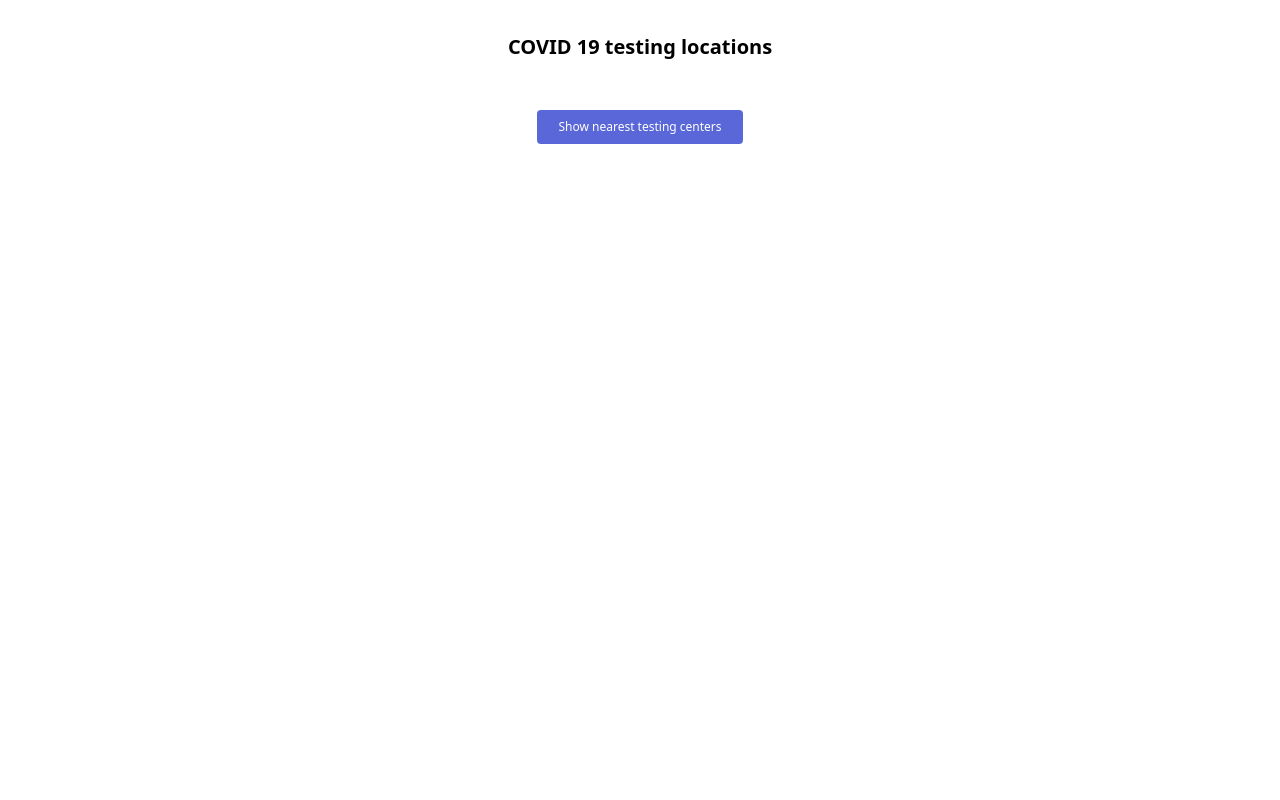
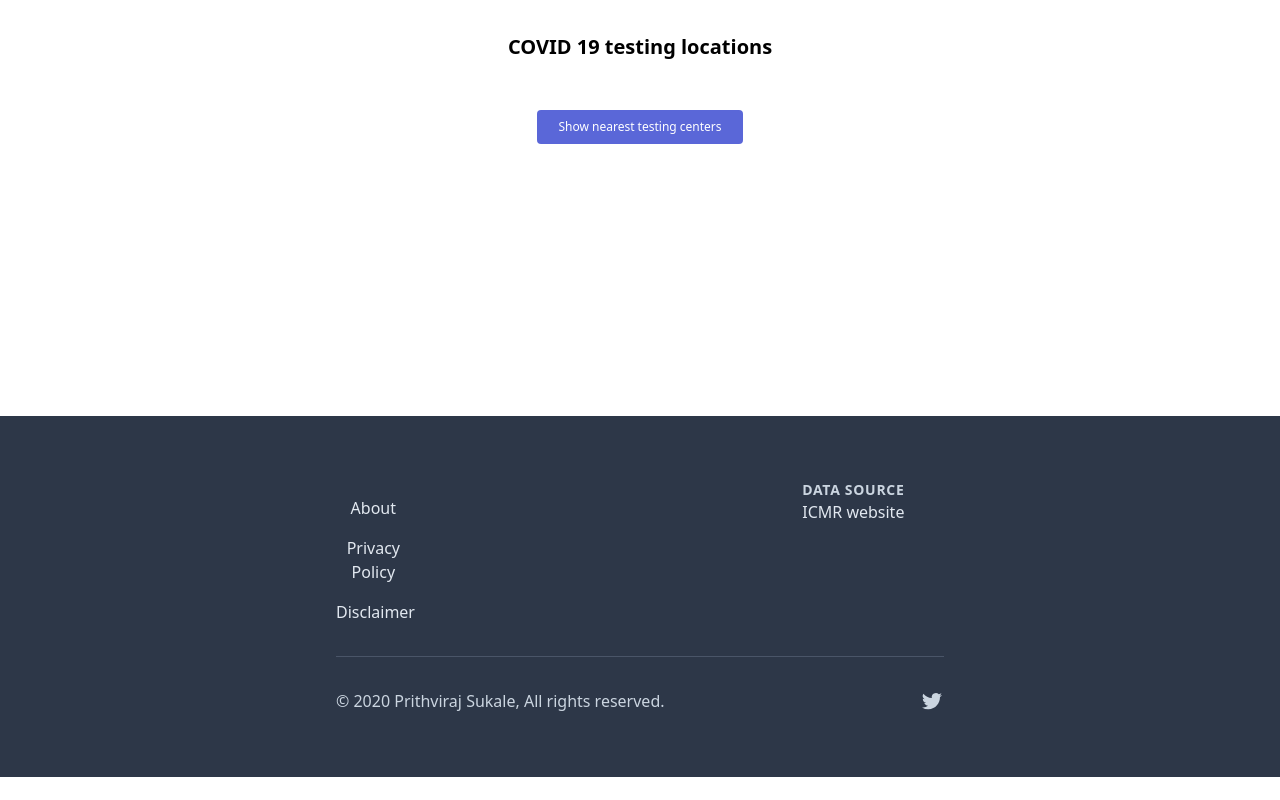
Before and after one commit to prithvi16/covid-19-testing, a React (Create React App) app: page / in a window 1280 px wide. Built offline with nearby package versions, Linux system fonts and the light colour scheme.

Commit message:
Added footer

```diff
--- a/src/App.js
+++ b/src/App.js
@@ -125,6 +125,71 @@ class App extends React.Component {
             )}
           </div>
         </div>
+        <div class="bg-gray-800 mt-64">
+          <div class="max-w-2xl mx-auto py-12 px-4 sm:px-6 lg:py-16 lg:px-8">
+            <div class="xl:grid xl:grid-cols-3 xl:gap-8">
+              <div class="grid grid-cols-2 gap-8 xl:col-span-2">
+                <div class="md:grid md:grid-cols-2 md:gap-8">
+                  <div>
+                    <ul class="mt-4">
+                      <li>
+                        <a
+                          href="#"
+                          class="text-base leading-6 text-gray-300 hover:text-white"
+                        >
+                          About
+                        </a>
+                      </li>
+                      <li class="mt-4">
+                        <a
+                          href="#"
+                          class="text-base leading-6 text-gray-300 hover:text-white"
+                        >
+                          Privacy Policy
+                        </a>
+                      </li>
+                      <li class="mt-4">
+                        <a
+                          href="#"
+                          class="text-base leading-6 text-gray-300 hover:text-white"
+                        >
+                          Disclaimer
+                        </a>
+                      </li>
+                    </ul>
+                  </div>
+                </div>
+              </div>
+              <div class="mt-8 xl:mt-0">
+                <h4 class="text-sm leading-5 font-semibold tracking-wider text-gray-400 uppercase">
+                  Data source
+                </h4>
+                <a
+                  href="https://www.icmr.gov.in/"
+                  class="text-base leading-6 text-gray-300 hover:text-white"
+                >
+                  ICMR website
+                </a>
+              </div>
+            </div>
+            <div class="mt-8 border-t border-gray-700 pt-8 md:flex md:items-center md:justify-between">
+              <div class="flex md:order-2">
+                <a
+                  href="https://twitter.com/pvsukale"
+                  class="ml-6 text-gray-400 hover:text-gray-300"
+                >
+                  <span class="sr-only">Twitter</span>
+                  <svg class="h-6 w-6" fill="currentColor" viewBox="0 0 24 24">
+                    <path d="M8.29 20.251c7.547 0 11.675-6.253 11.675-11.675 0-.178 0-.355-.012-.53A8.348 8.348 0 0022 5.92a8.19 8.19 0 01-2.357.646 4.118 4.118 0 001.804-2.27 8.224 8.224 0 01-2.605.996 4.107 4.107 0 00-6.993 3.743 11.65 11.65 0 01-8.457-4.287 4.106 4.106 0 001.27 5.477A4.072 4.072 0 012.8 9.713v.052a4.105 4.105 0 003.292 4.022 4.095 4.095 0 01-1.853.07 4.108 4.108 0 003.834 2.85A8.233 8.233 0 012 18.407a11.616 11.616 0 006.29 1.84" />
+                  </svg>
+                </a>
+              </div>
+              <p class="mt-8 text-base leading-6 text-gray-400 md:mt-0 md:order-1">
+                &copy; 2020 Prithviraj Sukale, All rights reserved.
+              </p>
+            </div>
+          </div>
+        </div>
       </div>
     );
   }
```
